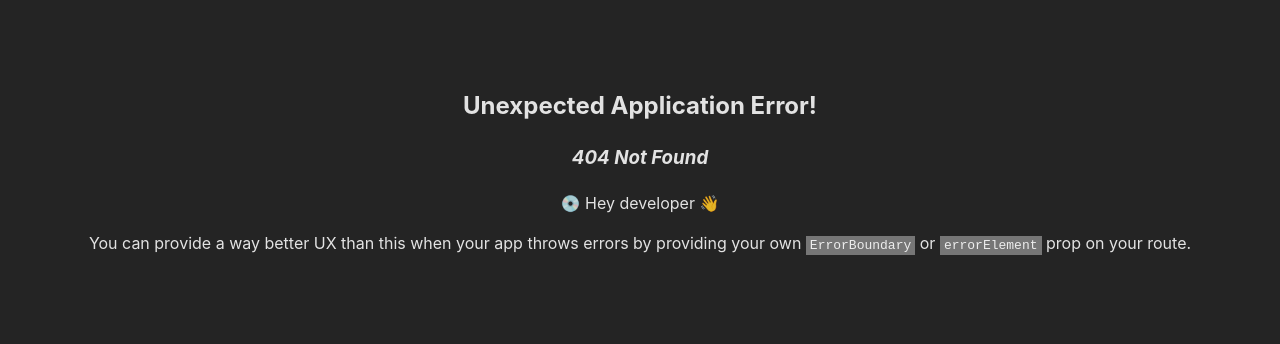
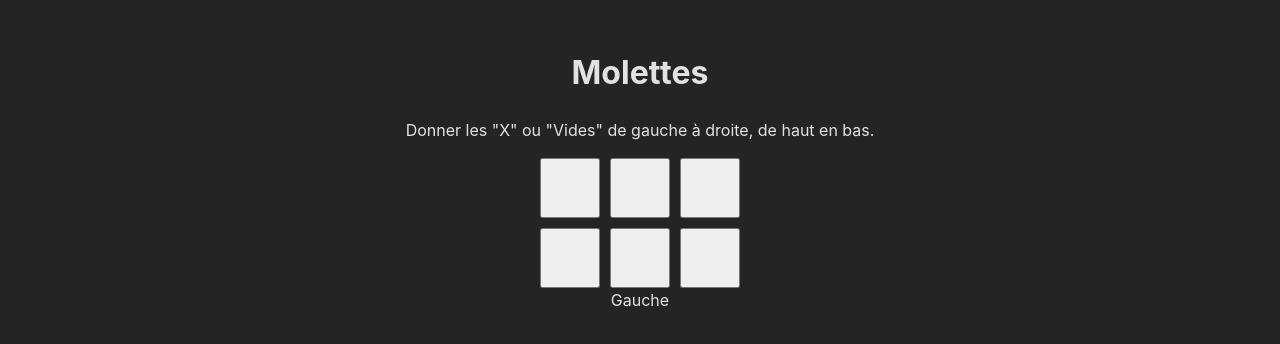
Before and after one commit to ThomasLaforge/ktane-pwa, a React (Vite) app: page /molettes-mini-game in a window 1280 px wide. Before the commit this address had no page. Shown: the part 230-574 px from the top of the page. Built offline with nearby package versions, Linux system fonts and the light colour scheme.

Commit message:
mini jeu des molettes

```diff
--- a/src/App.tsx
+++ b/src/App.tsx
@@ -9,6 +9,7 @@ import SequenceFilsGame from "./routes/SequenceFilsGame";
 import MorseGame from "./routes/MorseGame";
 import MemoryGame from "./routes/MemoryGame";
 import ComplexStrings from "./routes/ComplexStrings";
+import MolettesMiniGame from "./routes/MolettesMiniGame";
 
 const browserRouter = createBrowserRouter([
   {
@@ -47,6 +48,10 @@ const browserRouter = createBrowserRouter([
     path: "/complex-strings-game",
     element: <ComplexStrings />,
   },
+  {
+    path: "/molettes-mini-game",
+    element: <MolettesMiniGame />,
+  },
 ]);
 
 function App() {
--- a/src/routes/Home.tsx
+++ b/src/routes/Home.tsx
@@ -12,6 +12,7 @@ export default function Home() {
       <Link to="/morse-game">Morse</Link>
       <Link to="/memory-game">Memory</Link>
       <Link to="/complex-strings-game">Complex Strings</Link>
+      <Link to="/molettes-mini-game">Molettes</Link>
     </div>
   );
 }
--- /dev/null
+++ b/src/routes/MolettesMiniGame.tsx
@@ -0,0 +1,41 @@
+import { useMemo, useState } from "react";
+
+export default function MolettesMiniGame() {
+  const [sixLeftBoxes, setSixLeftBoxes] = useState<boolean[]>([false, false, false, false, false, false]);
+
+  const direction = useMemo(() => {
+    const nbChecked = sixLeftBoxes.filter((value) => value).length;
+    if (nbChecked <= 1) {
+      return "Gauche";
+    } else if (nbChecked === 4) {
+      return "Haut";
+    } else if (JSON.stringify(sixLeftBoxes) === JSON.stringify([true, false, true, true, true, true])) {
+      return "Droite";
+    } else {
+      return "Bas";
+    }
+  }, [sixLeftBoxes]);
+
+  return (
+    <div>
+      <h1>Molettes</h1>
+      <p>Donner les "X" ou "Vides" de gauche à droite, de haut en bas.</p>
+      <div
+        className="inputs"
+        style={{ width: "200px", display: "flex", flexWrap: "wrap", gap: "10px", margin: "auto" }}
+      >
+        {sixLeftBoxes.map((isOn, index) => (
+          <button
+            style={{ width: "60px", height: "60px" }}
+            key={index}
+            onClick={() => setSixLeftBoxes((prev) => prev.map((value, i) => (i === index ? !value : value)))}
+          >
+            {isOn ? "X" : ""}
+          </button>
+        ))}
+      </div>
+
+      <div className="solution">{direction}</div>
+    </div>
+  );
+}
```
